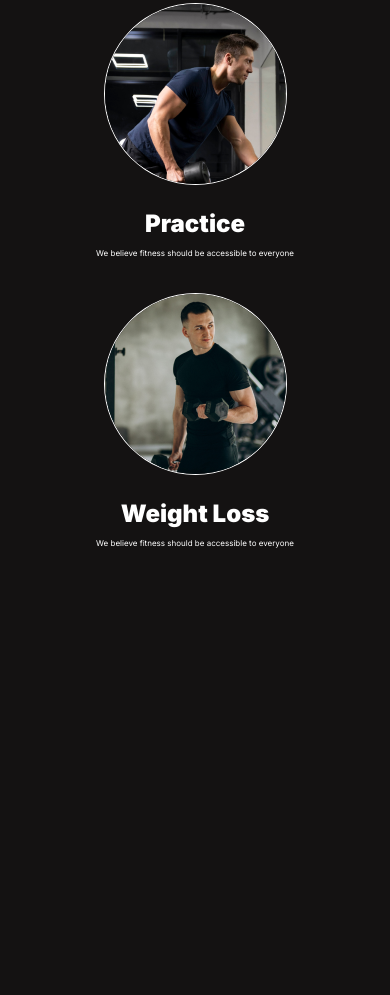
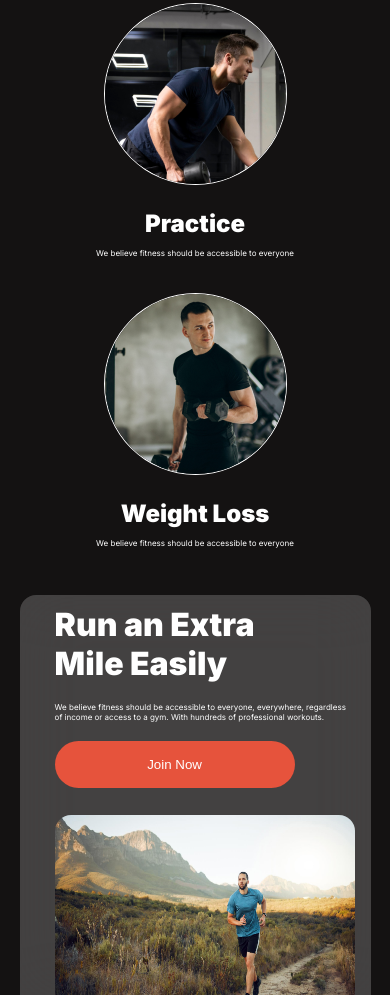
Before and after one commit to YousufOO7/ASSIGNMENT-2, a plain HTML site: page index.html in a window 390 px wide. Shown: the part 1754-2749 px from the top of the page. Before the commit the page ends 2317 px from the top, so only its background shows below. Drawn offline with Linux system fonts and the light colour scheme.

Commit message:
added  Run an extra mile section and media query

```diff
--- a/index.html
+++ b/index.html
@@ -78,6 +78,21 @@
             </div>
         </section>
         <!-- Change Your Habits section end here -->
+
+        <!-- Run an Extra Mile Easily section start here -->
+         <section class="run">
+            <div class="run-content">
+                <div class="run-title">
+                    <h3 class="head">Run an Extra <br> Mile Easily</h3>
+                    <p class="text">We believe fitness should be accessible to everyone, everywhere, regardless of income or access to a gym. With hundreds of professional workouts.</p>
+                    <button class="banner-btn primary-color white-color btn">Join Now</button>
+                </div>
+                <div class="run-image">
+                    <img src="./images/run.jpg" alt="">
+                </div>
+            </div>
+         </section>
+         <!-- Run an Extra Mile Easily section end here -->
     </main>
     <footer></footer>
 </body>
--- a/style.css
+++ b/style.css
@@ -71,6 +71,7 @@ a{
     font-size: 0.5rem;
     font-weight: 400;
     color: #ffffff;
+    margin-bottom: 1.2rem;
 }
 /* banner content style */
 .banner-content{
@@ -198,6 +199,32 @@ a{
 }
 /* Change Your Habits section end here */
 
+/* Run an Extra Mile Easily section start here*/
+.run{
+    width: 75%;
+    height: 400px;
+    margin: 0 auto;
+    margin-top: 50px;
+    backdrop-filter: blur(30px);
+    background: rgba(255, 255, 255, 0.2);
+    border-radius: 1rem;
+}
+.run-content{
+    display: grid;
+    grid-template-columns: 1fr 1fr;
+    padding-top: 80px;
+    margin-left: 15%;
+}
+.run-title, .run-image{
+    width: 300px;
+    height: 250px;
+}
+.run-image img{
+    width: 100%;
+    height: 100%;
+    border-radius: 1rem;
+}
+/* Run an Extra Mile Easily section end here */
 
 
 
@@ -211,8 +238,12 @@ a{
         height: 100%;
     }
     .habit-container{
-        width: 100%;
         margin-top: 5px;
+    }
+    .run{
+        width: 90%;
+        height: 500px;
+        margin-top: 900px;
     }
       .banner-content{
         flex-direction: column;
@@ -242,7 +273,7 @@ a{
         margin-left: 8%;
         margin-top: 700px;
     }
-    .habit-title{
+    .habit-title, .btn{
         width: 80%;
     }
     .habit-content{
@@ -251,4 +282,15 @@ a{
     .habit-image{
         margin: 0 auto;
     }
+    .run-content{
+        grid-template-columns: 1fr;
+        margin-top: 5px;
+        gap: 10px;
+        margin-left: 10%;
+        padding-top: 0;
+    }
+    .run-title{
+        margin-top: 10px;
+        height: 200px;
+    }
 }
```
